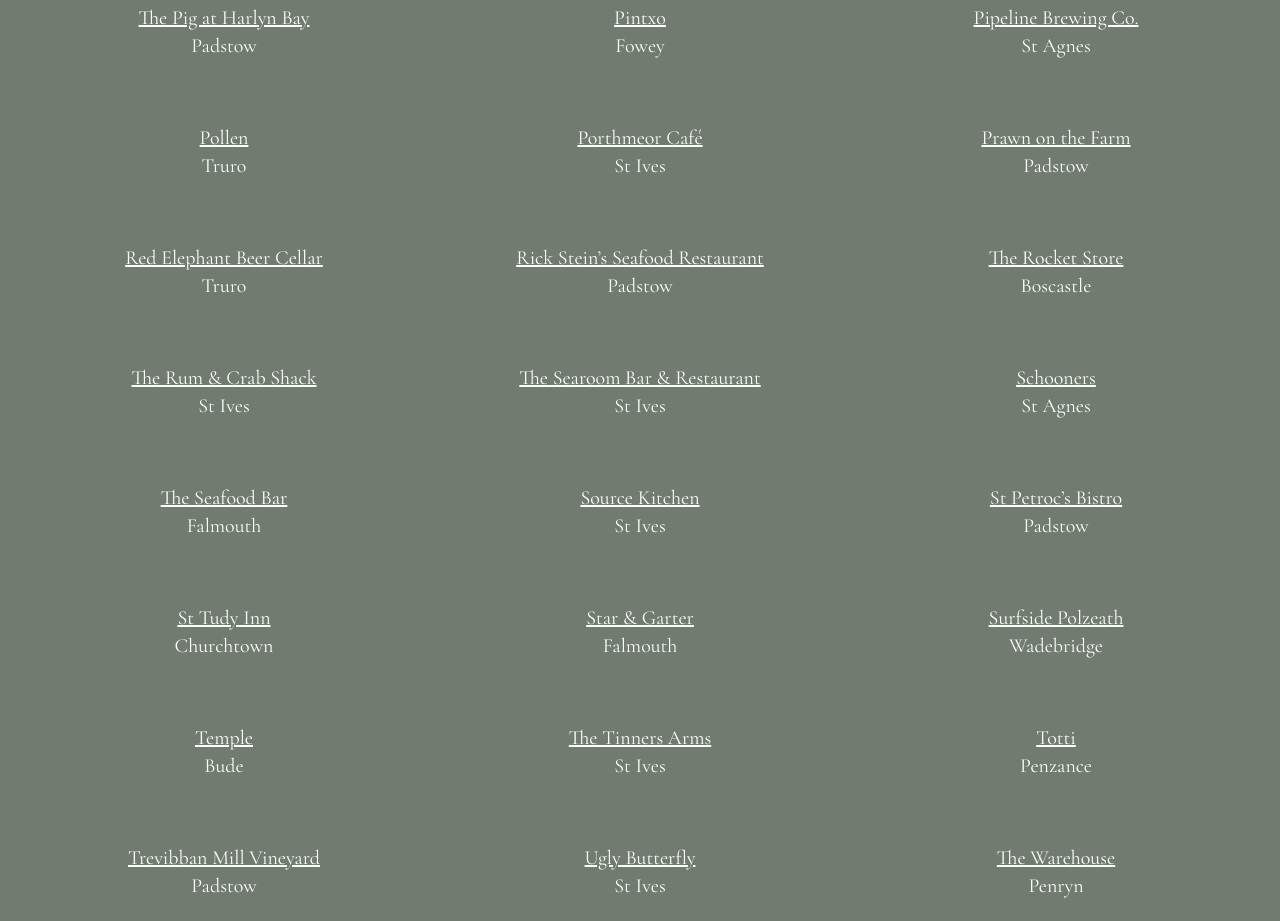
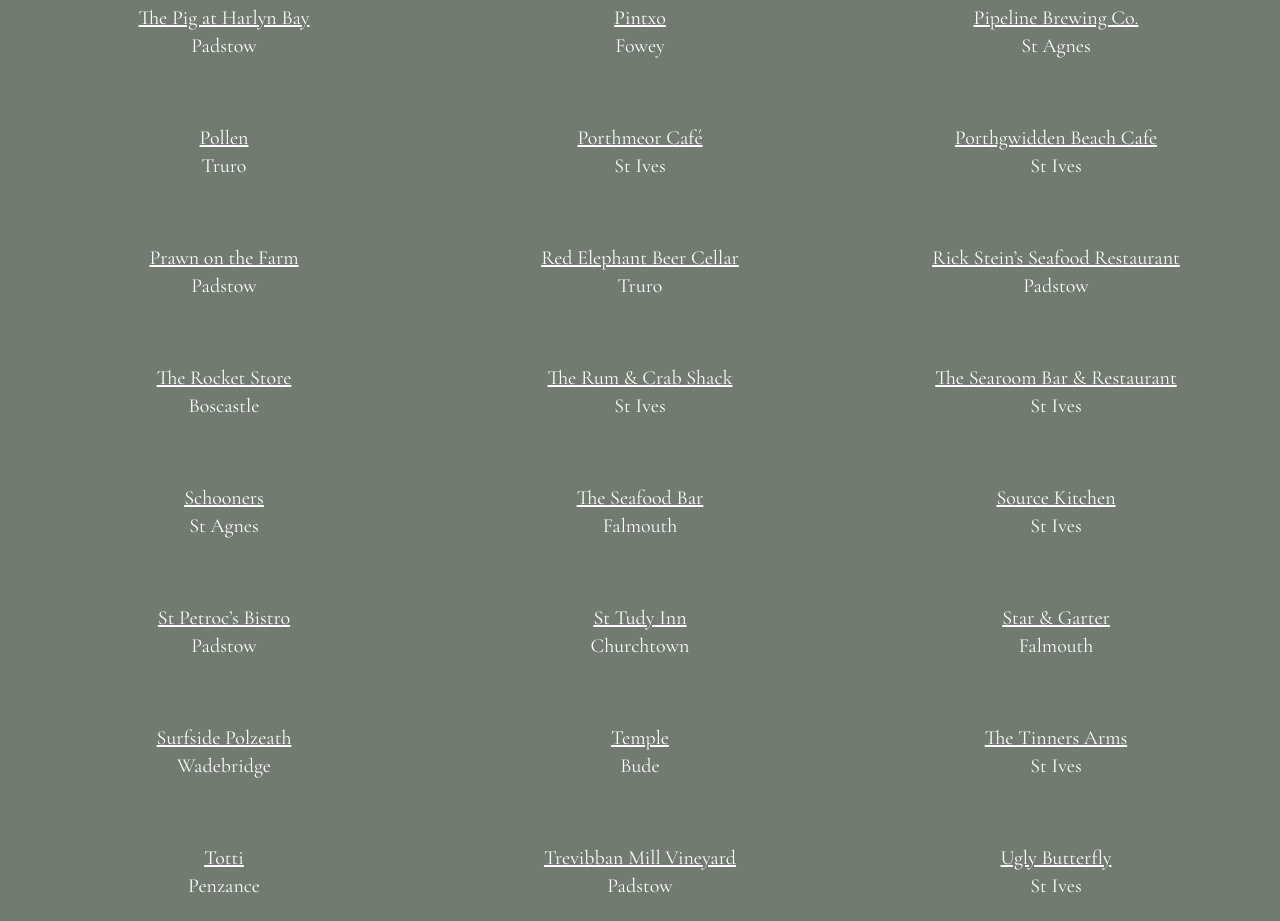
Before and after one commit to andrewgarner/wedding, a Next.js app: page /travel-and-stay in a window 1280 px wide. Shown: the part 5360-6281 px from the top of the page. Built offline with nearby package versions, Linux system fonts and the light colour scheme.

Commit message:
Add Porthgwidden Beach Cafe

```diff
--- a/pages/travel-and-stay.tsx
+++ b/pages/travel-and-stay.tsx
@@ -692,6 +692,13 @@
           St Ives
         </Text>
         <Text tag="li">
+          <Link href="https://porthgwiddencafe.co.uk/" passHref>
+            <a>Porthgwidden Beach Cafe</a>
+          </Link>
+          <br />
+          St Ives
+        </Text>
+        <Text tag="li">
           <Link href="https://prawnonthelawn.com/restaurant/padstow/" passHref>
             <a>Prawn on the Farm</a>
           </Link>
```
